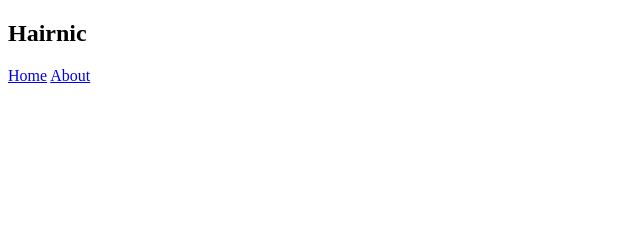
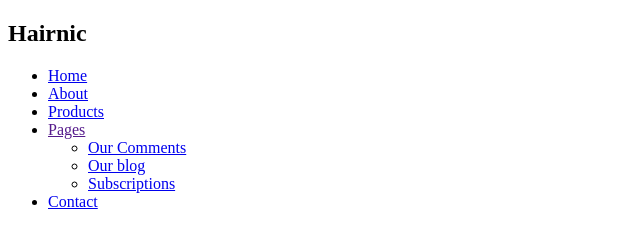
Before and after one commit to Desarrollo-Grupito/Hairnic-JK-y-E, a plain HTML site: page Hairnic/index.html in a window 1280 px wide. Shown: the whole page, without its empty margins (0-640 px from the left). Drawn offline with Linux system fonts and the light colour scheme.

Commit message:
Update 3 index.html
Se añade el menú de navegación

```diff
--- a/Hairnic/index.html
+++ b/Hairnic/index.html
@@ -14,8 +14,19 @@
                     <h2>Hairnic</h2>
                 </div>
                 <nav class="nav" id="nav">
-                    <a href="#inicio">Home</a>
-                    <a href="#info">About</a>
+                    <ul class="menu" id="menu">
+                        <li><a href="#inicio">Home</a></li>
+                        <li><a href="#info">About</a></li>
+                        <li><a href="#products">Products</a></li>
+                        <li><a href="">Pages</a>
+                            <ul class="submenu" id="submenu">
+                                <li><a href="#comments">Our Comments</a></li>
+                                <li><a href="#blog">Our blog</a></li>
+                                <li><a href="#subscription">Subscriptions</a></li>
+                            </ul>
+                        </li>
+                        <li><a href="#contact">Contact</a></li>
+                    </ul>
                 </nav>
             </header>
 
@@ -59,7 +70,12 @@
     </section>
 
     <!--Sección de suscripciones-->
-    <section class="suscription" id="suscription">
+    <section class="subscription" id="subscription">
+
+    </section>
+
+    <!--Sección de contactos-->
+    <section class="contact" id="contact">
 
     </section>
 
```
